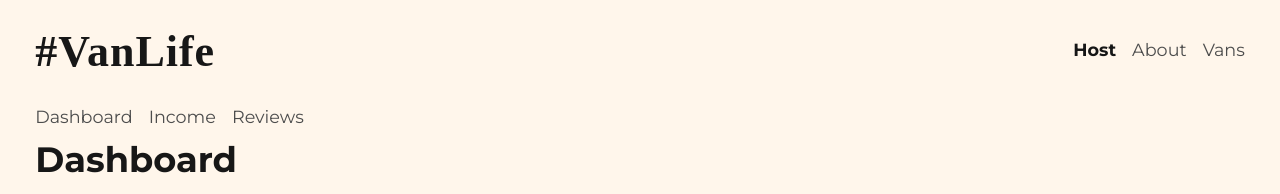
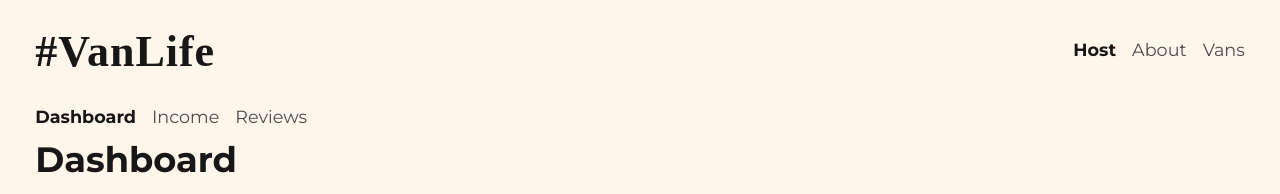
Before and after one commit to fatima-ndiaye/van-life, a React (Vite) app: page /host in a window 1280 px wide. Shown: the top 194 px of the page. Built offline with nearby package versions, Linux system fonts and the light colour scheme; a web font is replaced by a local one.

Commit message:
Update HostLayout.jsx

```diff
--- a/src/components/HostLayout.jsx
+++ b/src/components/HostLayout.jsx
@@ -1,15 +1,21 @@
 import React from 'react'
-import { Link, Outlet } from 'react-router-dom'
+import { NavLink, Outlet } from 'react-router-dom'
 
 
 function HostLayout()
 {
+    const activeStyles =
+    {
+        fontWeight: "bold",
+        color: "#161616"
+
+    }
     return(
         <div className="container">
             <nav className='flex host-nav'>
-                <Link to="/host">Dashboard</Link>
-                <Link to="/host/income">Income</Link>
-                <Link to="/host/reviews">Reviews</Link>
+                <NavLink to="/host" style={({ isActive }) => isActive ? activeStyles : null}>Dashboard</NavLink>
+                <NavLink to="/host/income" style={({ isActive }) => isActive ? activeStyles : null}>Income</NavLink>
+                <NavLink to="/host/reviews" style={({ isActive }) => isActive ? activeStyles : null}>Reviews</NavLink>
             </nav>
             <Outlet />
 
```
